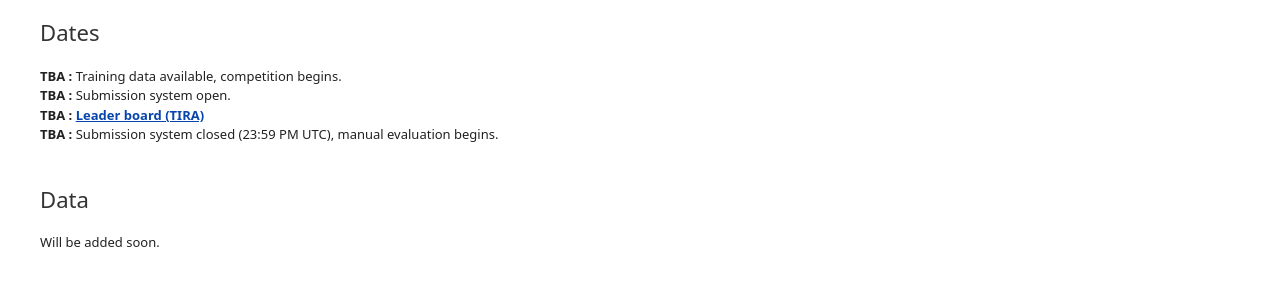
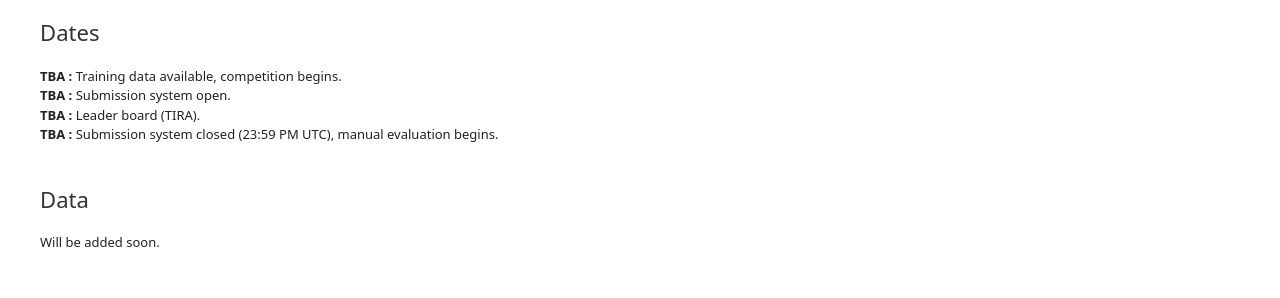
Before and after one commit to YamenAjjour/touche-webis-de.github.io, a Jekyll site: the page built from index.html, in a window 1280 px wide and 900 px high. Shown: the part 382-680 px from the top of the window. Built offline with Jekyll 4.4.1, drawn with Linux system fonts in a browser that asks for light colours.

Commit message:
made leaderboard non-clickable

```diff
--- a/index.html
+++ b/index.html
@@ -19,9 +19,9 @@ description: Touché @ CLEF Argument Retrieval
                 <p class="uk-text-left">
                         <strong>TBA :</strong> Training data available, competition begins.&nbsp; <br>
                         <strong>TBA :</strong> Submission system open.<br>
-                        <strong>TBA :</strong> <a
+                        <strong>TBA :</strong> Leader board (TIRA).<br><!--<a
                                 href="#"
-                                class="uk-text-bold" style="text-decoration:underline">Leader board (TIRA)</a><br>
+                                class="uk-text-bold" style="text-decoration:underline">Leader board (TIRA)</a><br>-->
                         <strong>TBA :</strong> Submission system closed (23:59 PM UTC), manual evaluation
                         begins.<br>
                 </p>
```
